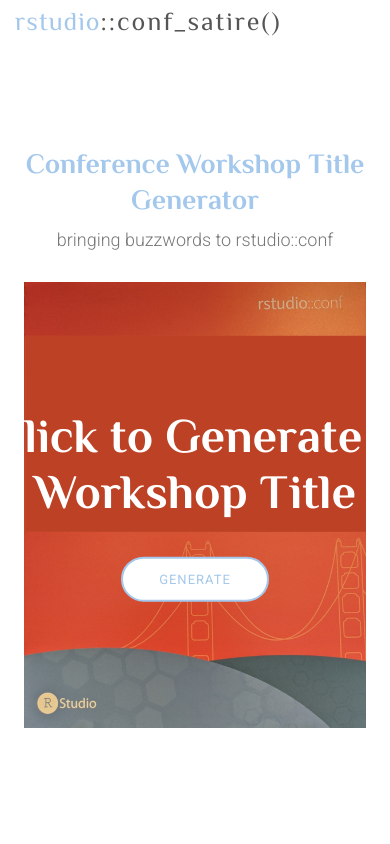
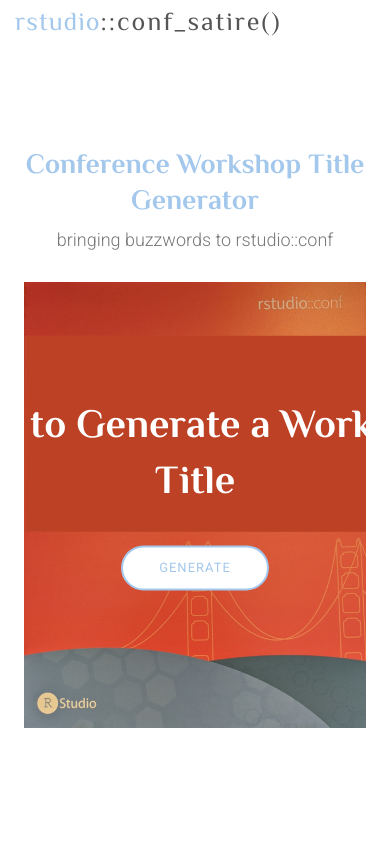
Before and after one commit to YimRegister/whichworkshop, a plain HTML site: page index.html in a window 390 px wide. Shown: the top 844 px of the page. Drawn offline with nearby package versions, Linux system fonts and the light colour scheme.

Commit message:
fixing on mobile

```diff
--- a/css/style.css
+++ b/css/style.css
@@ -233,7 +233,7 @@ span {
   top: 50%;
   left: 50%;
   width:calc(100vh - 80%);
-  transform: translate(-50%, -50%);
+  transform: translate(-50%, -55%);
 }
 
 }
@@ -248,7 +248,7 @@ span {
 @media (max-width: 768px) {
   .boardtext {
     margin: 0 0 7% 0;
-    font-size: 48px;
+    font-size: 40px;
     font-weight: 700;
     line-height: 56px;
     font-family: "Philosopher", sans-serif;
```
